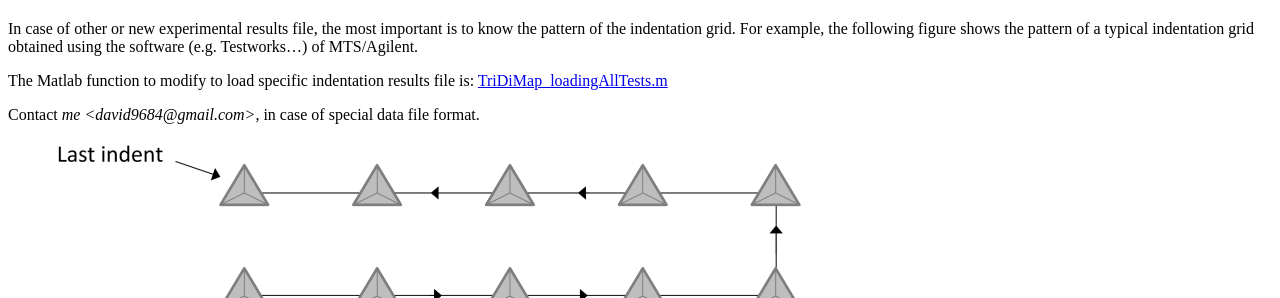
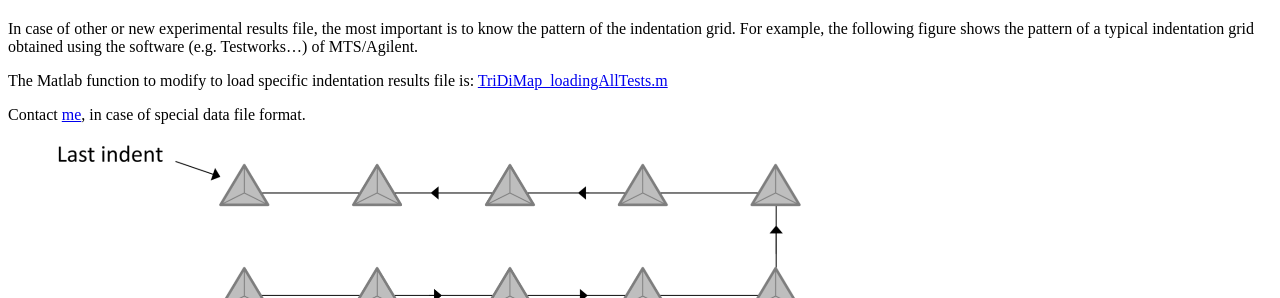
Before and after one commit to DavidMercier/TriDiMap, a Sphinx documentation site: the page built from doc/examples.rst, in a window 1280 px wide. Shown: the part 824-1122 px from the top of the page. Built offline with Sphinx 7.4.7, drawn with Linux system fonts in a browser that asks for light colours; comment, search, counter and statistics services are not loaded.

```diff
--- a/doc/examples.rst
+++ b/doc/examples.rst
@@ -44,7 +44,7 @@
 The |matlab| function to modify to load specific indentation results file is:
 `TriDiMap_loadingAllTests.m <https://github.com/DavidMercier/TriDiMap/blob/master/matlab_code/loading_data/TriDiMap_loadingAllTests.m>`_
 
-Contact `me <david9684@gmail.com>`, in case of special data file format.
+Contact `me <david9684@gmail.com>`_, in case of special data file format.
 
 .. figure:: ./_pictures/MTS_indentationGrid.png
    :scale: 50 %
```
Also changed, not shown: 2 other files.
